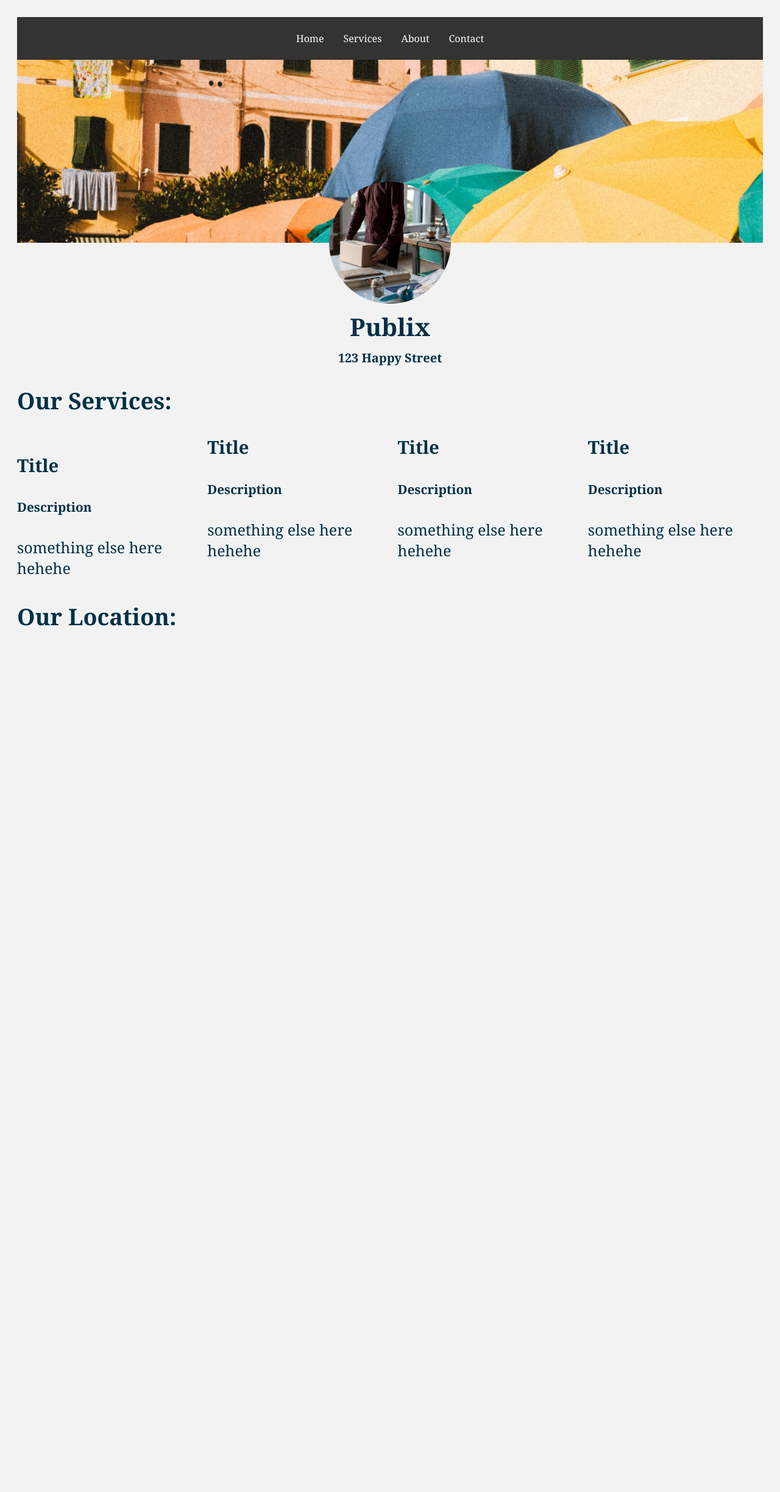
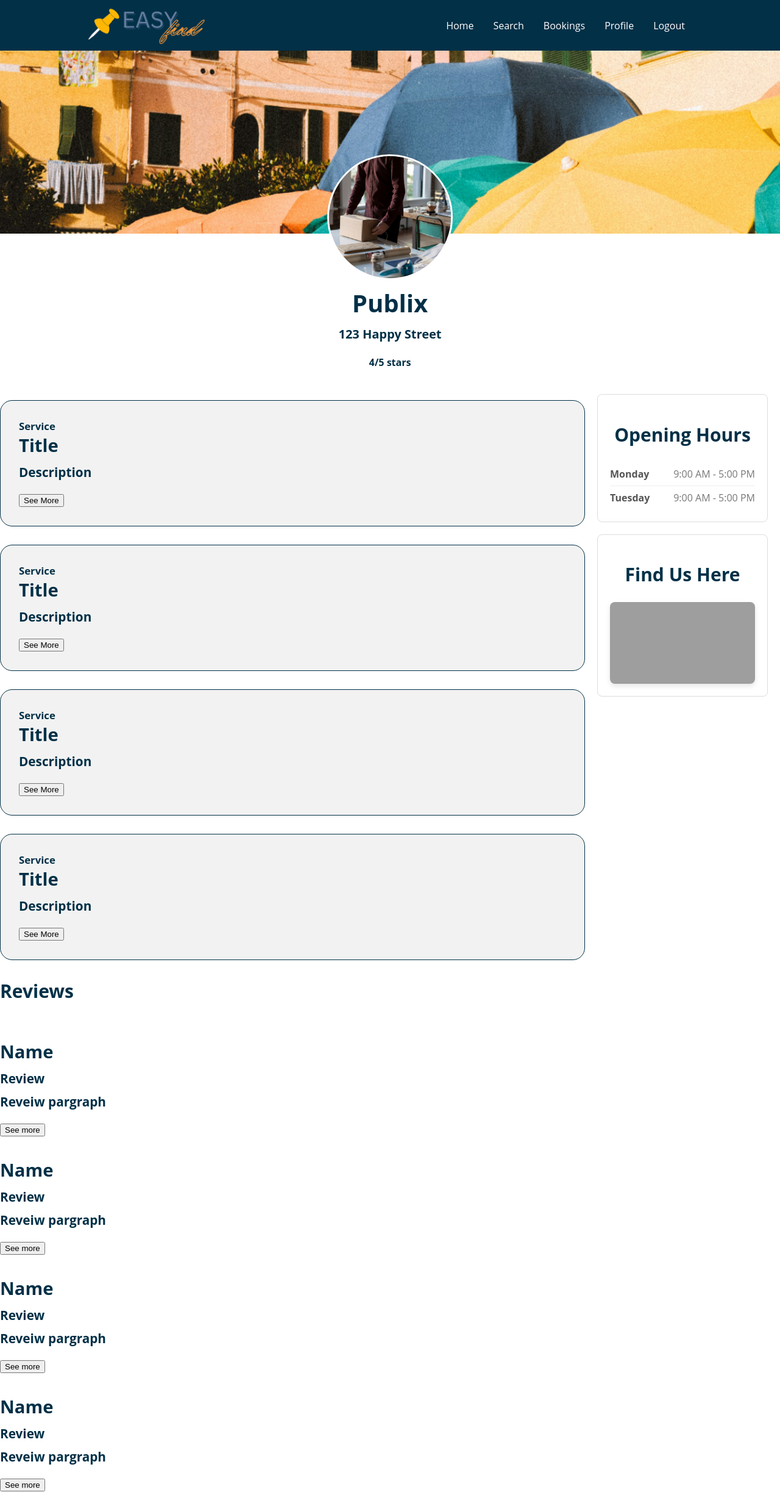
Before and after one commit to cgar0775/OSS, a Flask app: page /business/view in a window 1280 px wide. Shown: the whole page at 61% size. Before the commit the page ends 1026 px from the top, so only its background shows below. Run offline with Flask 3, Linux system fonts and the light colour scheme; grey boxes are pictures that could not be loaded.

Commit message:
added buisness profile page

```diff
--- a/run.py
+++ b/run.py
@@ -10,7 +10,7 @@ app = Flask(__name__)
 load_dotenv()
 
 #global variable setup
-database= OracleConfig()
+# database= OracleConfig()
 
 
 
@@ -68,12 +68,19 @@ def profilePage():
 
 @app.route('/business/view')
 def businessViewProfilePage():
+
     businessName = "Publix"
     businessAddress = "123 Happy Street"
 
+    stars = "4"
 
-    return render_template('bViewProfile.html', businessName = businessName, businessAddress=businessAddress)
 
+    return render_template('templates/bProfile.html', businessName = businessName, businessAddress=businessAddress, stars=stars)
+
+@app.route('/customer/view')
+def customerViewProfilePage():
+
+    return render_template('templates/cProfile.html')
 
 if __name__ == '__main__':
     app.run(debug=True)
--- a/static/css/internal.css
+++ b/static/css/internal.css
@@ -1,5 +1,5 @@
 body{
-    background-color: #f2f2f2;
+    background-color: hsl(0, 0%, 100%);
 
 
     display: flex;
@@ -10,21 +10,49 @@ body{
 
     font-family:Cambria, Cochin, Georgia, Times, 'Times New Roman', serif;
 
-    padding: 20px;
+    /* padding: 20px; */
+    margin: 0;
+
+    /* work on this */
+    /* max-width: 1600px; */
+
+    font-family: "Open Sans", sans-serif;
+    font-optical-sizing: auto;
+    /* font-weight: <weight>;
+    font-style: normal;
+    font-variation-settings:
+      "wdth" 100; */
 }
 
 #nearCol{
     columns: 3;
 }
 
-.navbar {
+#navheader{
+    background-color: #023047;
+    align-items: center;
+}
+
+.navbar{
+
+    width:50%;margin:0 auto;
+
+    max-width: 1000px;
+
     position: -webkit-sticky; /* For Safari */
     position: sticky;
     top: 0;
-    background-color: #333;
-    padding: 10px 0;
+    padding: 10px 10px;
     width: 100%;
     z-index: 1000; /* Ensures it stays on top of other content */
+
+    display: flex;
+    justify-content: space-between;
+    align-content: center;
+    align-items: center;
+
+    color: white;
+    text-align: right;
 }
 
 .navbar ul {
@@ -52,6 +80,9 @@ body{
     background-color: #111;
 }
 
+.navbar img {
+    width: 200px;
+}
 
 #profileHeader{
     width: 100%;
@@ -66,7 +97,8 @@ body{
     object-fit: cover;
     overflow: hidden;
     border-radius: 50%;
-    margin-top:-100px;
+    margin-top:-130px;
+    border: white, solid, 3px;
 }
 
 #profilePicture img{
@@ -91,13 +123,122 @@ body{
     font-size: 20px;
     margin-top: 0px;
 }
+h2{
+    font-size: 30px;
+}
+
+#contentArea{
+    display: flex;
+    max-width: 1400px;
+
+    margin: 0 auto;
+}
+
+
 
 #services{
+    flex: 75%;
     text-align: left;
     font-size: 25px;
 
+    padding: 0px;
+
 }
 
-#servicesComtainer{
-    columns: 4;
+#servicesComtainer h6{
+    margin: 0px;
 }
+#servicesComtainer h3{
+    margin: 0px;
+}
+#servicesComtainer h5{
+    margin: 10px 0;
+}
+#serviceContanier{
+    background-color: #f2f2f2;
+    border: #023047, solid, 1px;
+    /* color: white; */
+    border-radius: 20px;
+    padding: 30px;
+    margin: 30px 0;
+}
+
+#sidebar{
+    flex:25%;
+}
+
+/* Got Template Css and HTML from chatgbt */
+
+.hours-section {
+    margin: 20px;
+    padding: 20px;
+    border: 1px solid #ddd;
+    border-radius: 8px;
+    /* background-color: #f9f9f9; */
+    max-width: 300px;
+}
+
+/* .hours-section h2 {
+    text-align: center;
+    color: #333;
+    margin-bottom: 20px;
+    font-size: 24px;
+    font-weight: bold;
+} */
+
+.hours-section .day {
+    display: flex;
+    justify-content: space-between;
+    padding: 8px 0;
+    border-bottom: 1px solid #eee;
+}
+
+.hours-section .day:last-child {
+    border-bottom: none;
+}
+
+.hours-section .day-name {
+    font-weight: bold;
+    color: #555;
+}
+
+.hours-section .day-hours {
+    color: #777;
+}
+
+.map-section {
+    /* font-family: Arial, sans-serif; */
+    margin: 20px;
+    padding: 20px;
+    border: 1px solid #ddd;
+    border-radius: 8px;
+    /* background-color: #f9f9f9; */
+    max-width: 700px;
+    /* box-shadow: 0 4px 8px rgba(0,0,0,0.1); */
+}
+
+/* .map-section h2 {
+    text-align: center;
+    color: #333;
+    margin-bottom: 20px;
+    font-size: 24px;
+    font-weight: bold;
+} */
+
+.map-section .map-container {
+    position: relative;
+    padding-bottom: 56.25%; /* 16:9 aspect ratio */
+    height: 0;
+    overflow: hidden;
+    border-radius: 8px;
+    box-shadow: 0 4px 8px rgba(0,0,0,0.1);
+}
+
+.map-section .map-container iframe {
+    position: absolute;
+    top: 0;
+    left: 0;
+    width: 100%;
+    height: 100%;
+    border: 0;
+}
--- /dev/null
+++ b/templates/Components/header.html
@@ -0,0 +1,12 @@
+<div id="navheader">
+    <nav class="navbar">
+        <img src="../../static/images/logo/logo1.png" id="headerlogo">
+        <ul>
+            <li><a>Home</a></li>
+            <li><a>Search</a></li>
+            <li><a>Bookings</a></li>
+            <li><a>Profile</a></li>
+            <li><a>Logout</a></li>
+        </ul>
+    </nav>
+</div>
--- /dev/null
+++ b/templates/Components/reviews.html
@@ -0,0 +1,7 @@
+<div id="reviewContanier">
+    <img>
+    <h3>Name</h3>
+    <h5>Review</h5>
+    <h5>Reveiw pargraph</h5>
+    <button>See more</button>
+</div>
--- a/templates/Components/services.html
+++ b/templates/Components/services.html
@@ -1,5 +1,10 @@
 <div id="serviceContanier">
+    <h6>Service</h6>
     <h3>Title</h3>
     <h5>Description</h5>
-    <p>something else here hehehe</p>
+    <!-- <p>something else here hehehe</p> -->
+
+    <button>
+        <a>See More</a>
+    </button>
 </div>
--- a/templates/bViewProfile.html
+++ /dev/null
@@ -1,22 +0,0 @@
-{% extends 'templates/profile.html' %}
-
-{% block inner %}
-
-<div id="services">
-    <h2>Our Services: </h2>
-
-    <!-- Add Services Here -->
-    <div id="servicesComtainer">
-        {% include 'components/services.html' %}
-        {% include 'components/services.html' %}
-        {% include 'components/services.html' %}
-        {% include 'components/services.html' %}
-
-    </div>
-
-    <h2>Our Location: </h2>
-
-    <!-- Add Google Maps Here -->
-</div>
-
-{% endblock %}
--- a/templates/frame.html
+++ b/templates/frame.html
@@ -7,20 +7,13 @@
     <link rel="stylesheet" href="../static/css/internal.css">
 </head>
 <body>
-    <nav class="navbar">
-        <ul>
-            <li><a href="#home">Home</a></li>
-            <li><a href="#services">Services</a></li>
-            <li><a href="#about">About</a></li>
-            <li><a href="#contact">Contact</a></li>
-        </ul>
-    </nav>
-
+    {% include 'components/header.html' %}
     <!-- Put header here -->
 
     {% block content %}{% endblock %}
 
     <!-- Footer goes here -->
+    {% include 'components/footer.html' %}
 
 </body>
 </html>
--- /dev/null
+++ b/templates/templates/bProfile.html
@@ -0,0 +1,90 @@
+{% extends 'frame.html' %}
+
+{% block content %}
+
+<div>
+
+    <div id="header">
+        <!-- header Content -->
+        <img src="../../static/images/misc/tempHeader.jpg" id="profileHeader">
+
+        <div id="profilePicture">
+            <img src="../../static/images/misc/tempProfile.jpg">
+        </div>
+
+    </div>
+
+    <div id="profileContainer">
+
+        <!-- make it a circle crop -->
+        <h2>{{ businessName }}</h2>
+        <h3>{{ businessAddress }}</h3>
+
+        <!-- TODO: Turn this into a resopnsive image -->
+        <h4>{{stars}}/5 stars</h4>
+    </div>
+
+    <div id="contentArea">
+
+
+        <div id="services">
+            <!-- <h2>Services:</h2> -->
+
+            <!-- Add Services Here -->
+            <div id="servicesComtainer">
+                {% include 'components/services.html' %}
+                {% include 'components/services.html' %}
+                {% include 'components/services.html' %}
+                {% include 'components/services.html' %}
+
+            </div>
+
+
+            <!-- reviews here (maybe) -->
+
+            <h2>Reviews</h2>
+
+            <div id="servicesComtainer">
+                {% include 'components/reviews.html' %}
+                {% include 'components/reviews.html' %}
+                {% include 'components/reviews.html' %}
+                {% include 'components/reviews.html' %}
+
+            </div>
+        </div>
+        <div id="sidebar">
+
+            <!-- Hours here -->
+
+            <div class="hours-section">
+                <h2>Opening Hours</h2>
+                <div class="day">
+                    <span class="day-name">Monday</span>
+                    <span class="day-hours">9:00 AM - 5:00 PM</span>
+                </div>
+                <div class="day">
+                    <span class="day-name">Tuesday</span>
+                    <span class="day-hours">9:00 AM - 5:00 PM</span>
+                </div>
+                <!-- Repeat for other days -->
+            </div>
+
+            <div class="map-section">
+                <h2>Find Us Here</h2>
+                <div class="map-container">
+                    <!-- Embed your Google Map here -->
+                    <iframe src="https://www.google.com/maps/embed?pb=YOUR_EMBED_CODE_HERE" width="600" height="450" style="border:0;" allowfullscreen="" loading="lazy"></iframe>
+                </div>
+            </div>
+
+
+            <!-- google maps here -->
+
+
+        </div>
+
+
+    </div>
+</div>
+
+    {% endblock %}
--- a/templates/templates/profile.html
+++ /dev/null
@@ -1,27 +0,0 @@
-{% extends 'frame.html' %}
-
-{% block content %}
-
-<div>
-
-    <div id="header">
-        <!-- header Content -->
-        <img src="../../static/images/misc/tempHeader.jpg" id="profileHeader">
-
-        <div id="profilePicture">
-            <img src="../../static/images/misc/tempProfile.jpg">
-        </div>
-
-    </div>
-
-    <div id="profileContainer">
-
-        <!-- make it a circle crop -->
-        <h2>{{ businessName }}</h2>
-        <h3>{{ businessAddress }}</h3>
-    </div>
-
-    {% block inner %}{% endblock %}
-</div>
-
-{% endblock %}
```
Also changed, not shown: templates/index.html (deleted, +0 -40 lines), templates/templates/cProfile.html (added, +14 -0 lines), static/images/logo/logo1.png (added), templates/Components/footer.html (added), 1 other file.
